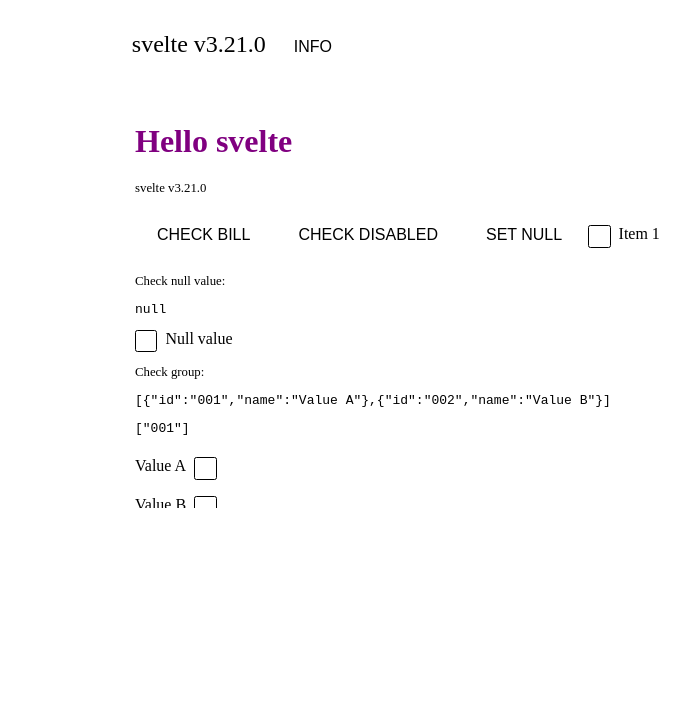
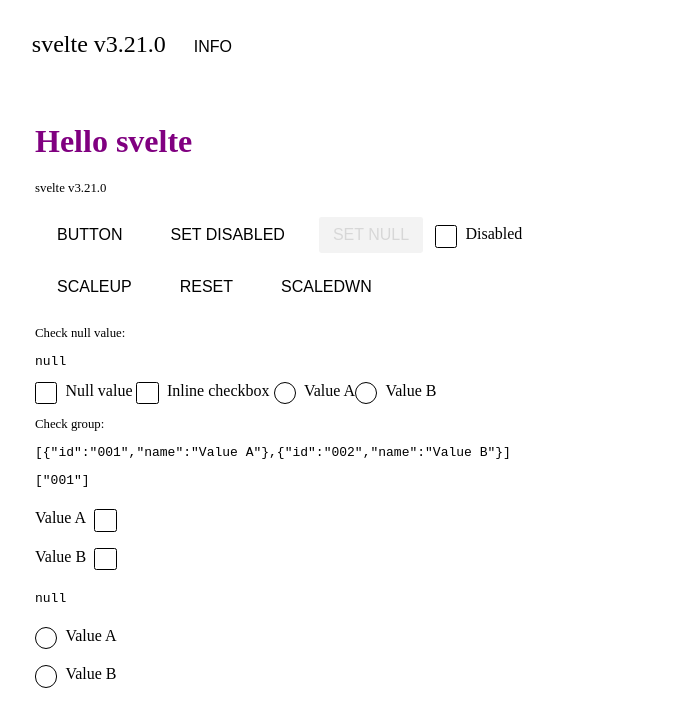
Before and after one commit to nikolay-ermolenko/svelte, a Svelte app: page / in a window 1280 px wide. Shown: the top 726 px of the page, without its empty margins (221-909 px from the left). Built offline with nearby package versions, Linux system fonts and the light colour scheme; the HTML template or start-up script is replaced by a standard one.

Commit message:
fix app: add radio, add font-size adjust

```diff
--- a/src/App.svelte
+++ b/src/App.svelte
@@ -5,9 +5,11 @@
   import Header from './components/Header.svelte';
   import Button from './components/Button.svelte';
   import Checkbox from './components/Checkbox.svelte';
+  import Radio from './components/Radio.svelte';
 
   export let version;
 
+  let htmlFontSize = 16;
   let btnDisabled = false;
   let checkNull = null;
   let checkOptions = [{
@@ -18,6 +20,7 @@
     name: 'Value B'
   }];
   let checkResult = ['001'];
+  let radioResult = null;
   let checkOptions2 = {
     varA: true,
     varB: false,
@@ -25,6 +28,29 @@
   };
 
   $: versionText = `svelte v${version}`;
+
+  function fontScaleUp() {
+    const tag = document.getElementsByTagName('html');
+
+    htmlFontSize += 1;
+    tag[0].style.setProperty('font-size', `${htmlFontSize}px`);
+  }
+
+  function fontScaleDown() {
+    const tag = document.getElementsByTagName('html');
+
+    if (htmlFontSize === 0) return;
+
+    htmlFontSize -= 1;
+    tag[0].style.setProperty('font-size', `${htmlFontSize}px`);
+  }
+
+  function fontScaleReset() {
+    const tag = document.getElementsByTagName('html');
+
+    htmlFontSize = 16;
+    tag[0].style.setProperty('font-size', `${htmlFontSize}px`);
+  }
 
 
   // header="Hello Svelte :: {version} :: qweertyyiuo"
@@ -42,19 +68,46 @@
       <div slot="body">
         <h1>Hello svelte</h1>
         <p class="version">{versionText}</p>
-        <Button text="check bill" on:click={(z,x,c)=>console.log(z.detail,x,c)} />
-        <Button text="check disabled" disabled={btnDisabled} on:click={(z,x,c)=>btnDisabled=true} />
-        <Button on:click={()=>checkNull=null} >Set null</Button>
-        <Checkbox bind:checked={btnDisabled}>Item 1</Checkbox>
+        <Button text="button"
+                on:click={(z,x,c)=>console.log(z.detail,x,c)} />
+        <Button disabled={btnDisabled}
+                on:click={(z,x,c)=>btnDisabled=true} >Set disabled</Button>
+        <Button disabled={checkNull === null}
+                on:click={()=>checkNull=null} >Set null</Button>
+        <Checkbox bind:checked={btnDisabled}>Disabled</Checkbox>
+
+        <br>
+        <Button on:click={fontScaleUp} >ScaleUp</Button>
+        <Button on:click={fontScaleReset} >Reset</Button>
+        <Button on:click={fontScaleDown} >ScaleDwn</Button>
+
         <p class="version">Check null value:</p>
-         <pre>{JSON.stringify(checkNull)}</pre>
-        <Checkbox bind:checked={checkNull} disabled={btnDisabled}>Null value</Checkbox>
+        <pre>{JSON.stringify(checkNull)}</pre>
+        <Checkbox disabled={btnDisabled}
+                  bind:checked={checkNull} >Null value</Checkbox>
+        <Checkbox disabled={btnDisabled}>Inline checkbox</Checkbox>
+        {#each checkOptions as {id, name}}
+          <Radio value={id}
+                 disabled={btnDisabled}
+                 bind:group={radioResult}>{name}</Radio>
+        {/each}
         <p class="version">Check group:</p>
         <pre>{JSON.stringify(checkOptions)}</pre>
         <pre>{JSON.stringify(checkResult)}</pre>
         {#each checkOptions as {id, name}}
           <div style="padding: .5rem 0;">
-            <Checkbox bind:group={checkResult} value={id} labelBefore>{name}</Checkbox>
+            <Checkbox value={id}
+                      disabled={btnDisabled}
+                      bind:group={checkResult}
+                      labelBefore>{name}</Checkbox>
+          </div>
+        {/each}
+        <pre>{JSON.stringify(radioResult)}</pre>
+        {#each checkOptions as {id, name}}
+          <div style="padding: .5rem 0;">
+            <Radio value={id}
+                   disabled={btnDisabled}
+                   bind:group={radioResult}>{name}</Radio>
           </div>
         {/each}
     </Container>
@@ -72,8 +125,8 @@
 .aaaa {
   width: 70%;
   height: 80%;
-  max-width: 600px;
-  max-height: 500px;
+  max-width: 800px;
+  max-height: 800px;
   margin: auto;
 }
 </style>
```
